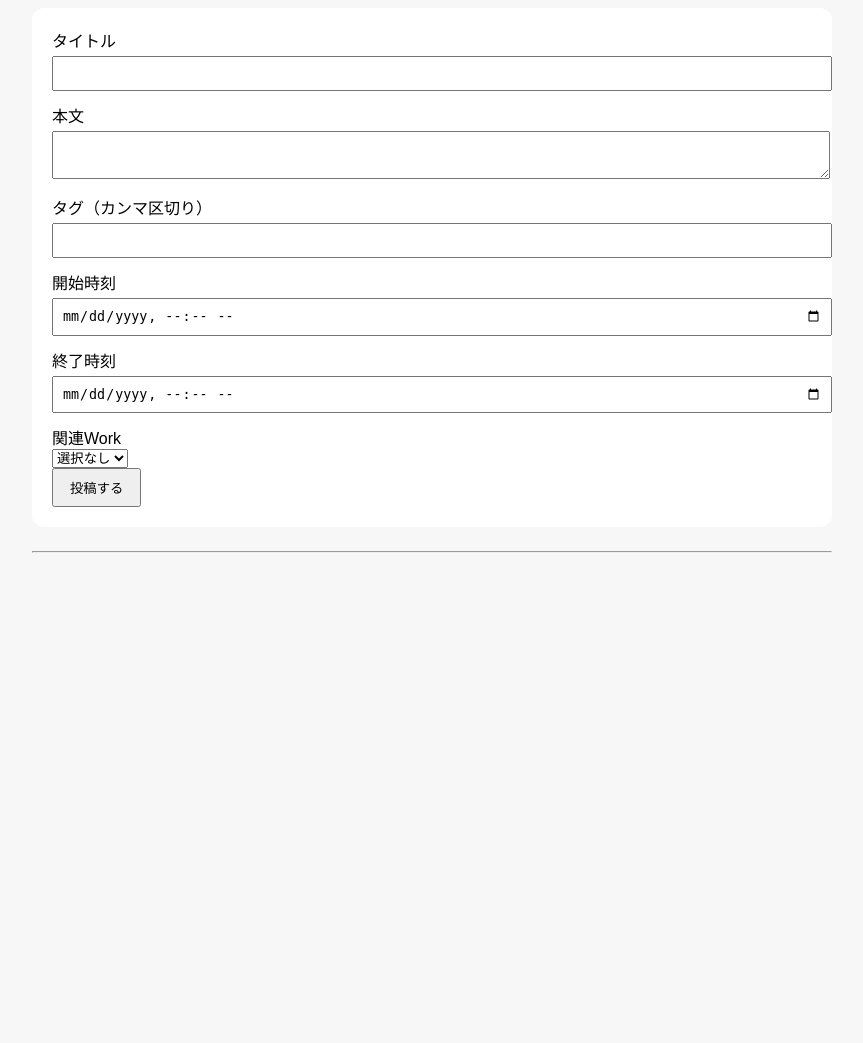
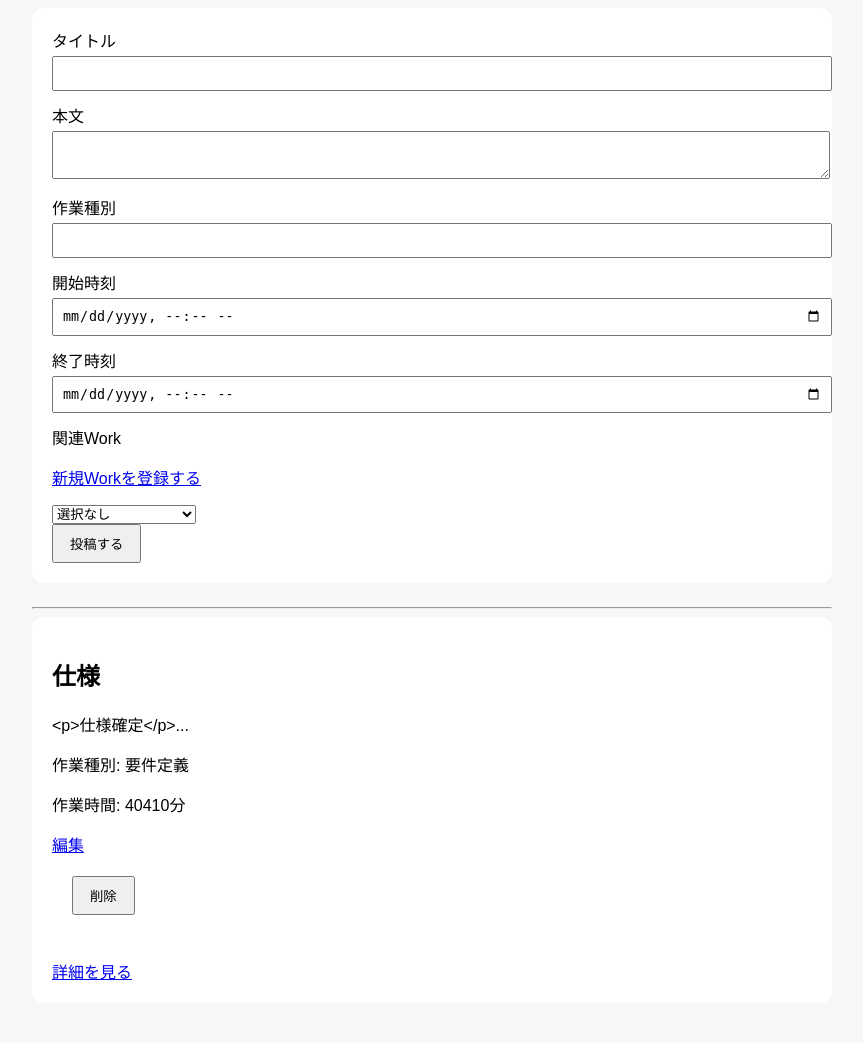
Before and after one commit to ki-hi-ro/freelance-blog, a FastAPI app: page /posts-page in a window 1280 px wide. Shown: the part 207-1250 px from the top of the page, without its empty margins (208-1071 px from the left). Before the commit the page ends 760 px from the top, so only its background shows below. Run offline with FastAPI, Linux system fonts and the light colour scheme.

Commit message:
Postの役割を「技術記事」から「開発ログ」に寄せる設計変更

```diff
--- a/app/main.py
+++ b/app/main.py
@@ -39,8 +39,20 @@ def read_root():
 
 
 @app.get("/posts-page")
-def posts_page(request: Request, db: Session = Depends(get_db)):
-    posts = db.query(models.Post).all()
+def posts_page(
+    request: Request,
+    work_id: int | None = None,
+    db: Session = Depends(get_db)
+):
+    query = db.query(models.Post)
+
+    if work_id:
+        query = query.filter(
+            models.Post.work_id == work_id
+        )
+
+    posts = query.all()
+
     works = db.query(models.Work).all()
 
     for post in posts:
@@ -56,7 +68,7 @@ def posts_page(request: Request, db: Session = Depends(get_db)):
 def create_post_from_page(
     title: str = Form(...),
     content: str = Form(...),
-    tags: str = Form(""),
+    task_type: str = Form(""),
     start_time: str = Form(...),
     end_time: str = Form(...),
     work_id: int | None = Form(None),
@@ -72,7 +84,7 @@ def create_post_from_page(
     new_post = models.Post(
         title=title,
         content=content,
-        tags=tags,
+        task_type=task_type,
         start_time=start_dt,
         end_time=end_dt,
         work_time_minutes=work_time_minutes,
@@ -109,7 +121,7 @@ def update_post_from_page(
     post_id: int,
     title: str = Form(...),
     content: str = Form(...),
-    tags: str = Form(""),
+    task_type: str = Form(""),
     work_time_minutes: int = Form(...),
     db: Session = Depends(get_db),
 ):
@@ -118,7 +130,7 @@ def update_post_from_page(
     if post:
         post.title = title
         post.content = content
-        post.tags = tags
+        post.task_type = task_type
         post.work_time_minutes = work_time_minutes
         db.commit()
 
--- a/app/models.py
+++ b/app/models.py
@@ -10,7 +10,7 @@ class Post(Base):
     id = Column(Integer, primary_key=True, index=True)
     title = Column(String)
     content = Column(String)
-    tags = Column(String)
+    task_type = Column(String)
     start_time = Column(DateTime)
     end_time = Column(DateTime)
     work_time_minutes = Column(Integer)
--- a/app/routers/posts.py
+++ b/app/routers/posts.py
@@ -12,7 +12,7 @@ def convert_post(post):
         "id": post.id,
         "title": post.title,
         "content": post.content,
-        "tags": post.tags.split(",") if post.tags else [],
+        "task_type": post.task_type,
         "start_time": post.start_time,
         "end_time": post.end_time,
         "work_time_minutes": post.work_time_minutes,
@@ -51,7 +51,7 @@ def create_post(post: Post, db: Session = Depends(get_db)):
     new_post = models.Post(
         title=post.title,
         content=post.content,
-        tags=",".join(post.tags),
+        task_type=post.task_type,
         work_time_minutes=work_time_minutes,
     )
 
@@ -71,7 +71,7 @@ def update_post(post_id: int, post: Post, db: Session = Depends(get_db)):
 
     db_post.title = post.title
     db_post.content = post.content
-    db_post.tags = ",".join(post.tags)
+    db_post.task_type = post.task_type
     db_post.work_time_minutes = post.work_time_minutes
 
     db.commit()
--- a/app/schemas.py
+++ b/app/schemas.py
@@ -5,7 +5,7 @@ from datetime import datetime
 class Post(BaseModel):
     title: str
     content: str
-    tags: list[str]
+    task_type: str
     start_time: datetime
     end_time: datetime
 
@@ -14,7 +14,7 @@ class PostResponse(BaseModel):
     id: int
     title: str
     content: str
-    tags: list[str]
+    task_type: str
     work_time_minutes: int
     created_at: datetime
 
--- a/app/templates/posts.html
+++ b/app/templates/posts.html
@@ -25,8 +25,8 @@
     </div>
 
     <div>
-        <label>タグ（カンマ区切り）</label><br>
-        <input type="text" name="tags">
+        <label>作業種別</label>
+        <input type="text" name="task_type">
     </div>
 
     <div>
@@ -39,6 +39,7 @@
 
     <div>
     <label>関連Work</label><br>
+    <p><a href="/works-page">新規Workを登録する</a></p>
     <select name="work_id">
         <option value="">選択なし</option>
         {% for work in works %}
@@ -46,6 +47,7 @@
         {% endfor %}
     </select>
     </div>
+
 
     <button type="submit">投稿する</button>
     </form>
@@ -56,7 +58,7 @@
     <div class="post-card">
         <h2>{{ post.title }}</h2>
         <p>{{ post.content[:120] }}...</p>
-        <p>タグ: {{ post.tags }}</p>
+        <p>作業種別: {{ post.task_type }}</p>
         <p>作業時間: {{ post.work_time_minutes }}分</p>
 
         <a href="/posts-page/{{ post.id }}/edit">編集</a>
--- a/app/templates/works.html
+++ b/app/templates/works.html
@@ -49,6 +49,10 @@
 
     <p>技術: {{ work.technologies }}</p>
 
+    <a href="/posts-page?work_id={{ work.id }}">
+      開発記録を見る
+    </a>
+
     {% if work.github_url %}
       <p><a href="{{ work.github_url }}" target="_blank">GitHub</a></p>
     {% endif %}
```
Also changed, not shown: blog.db.
